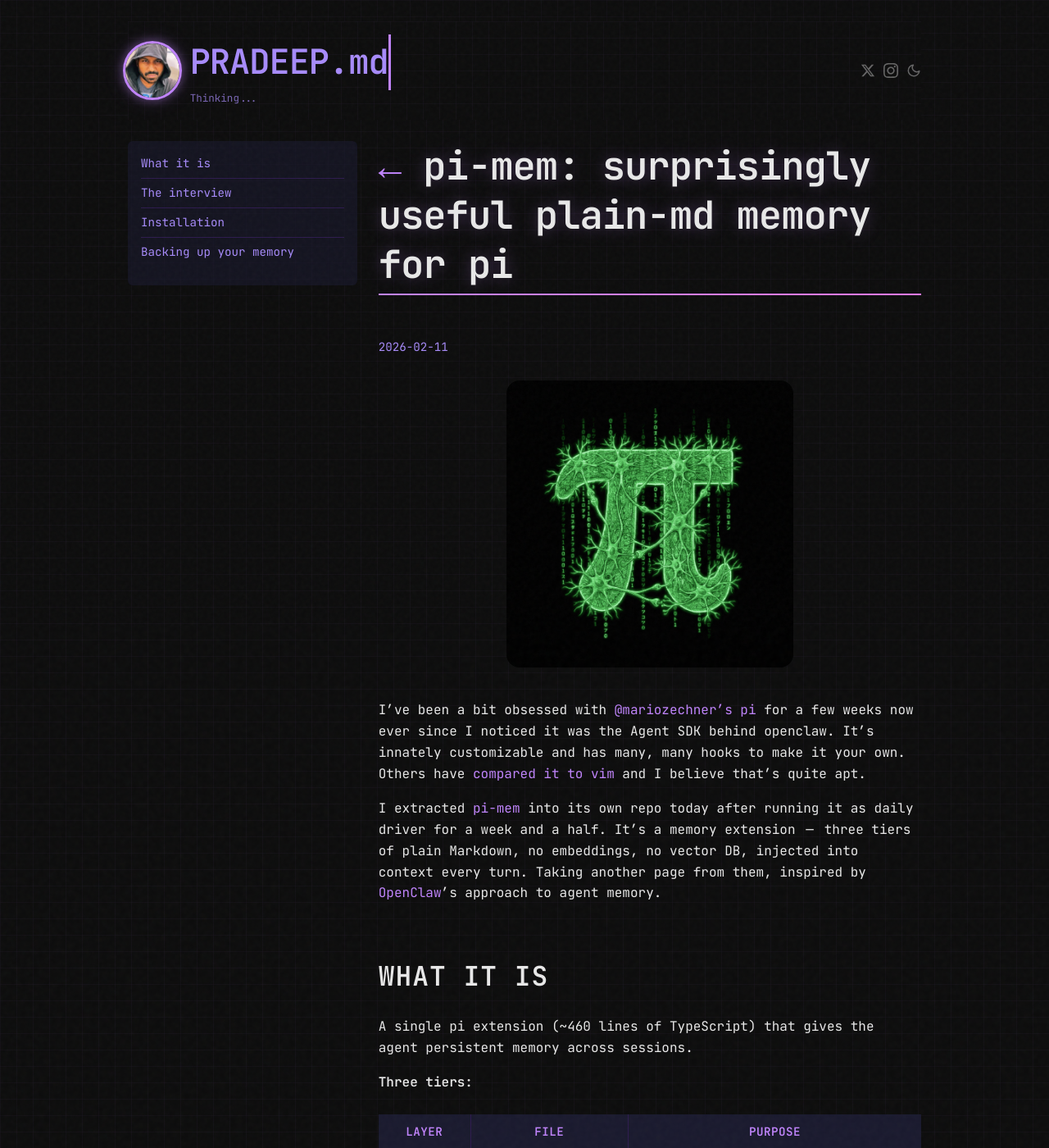
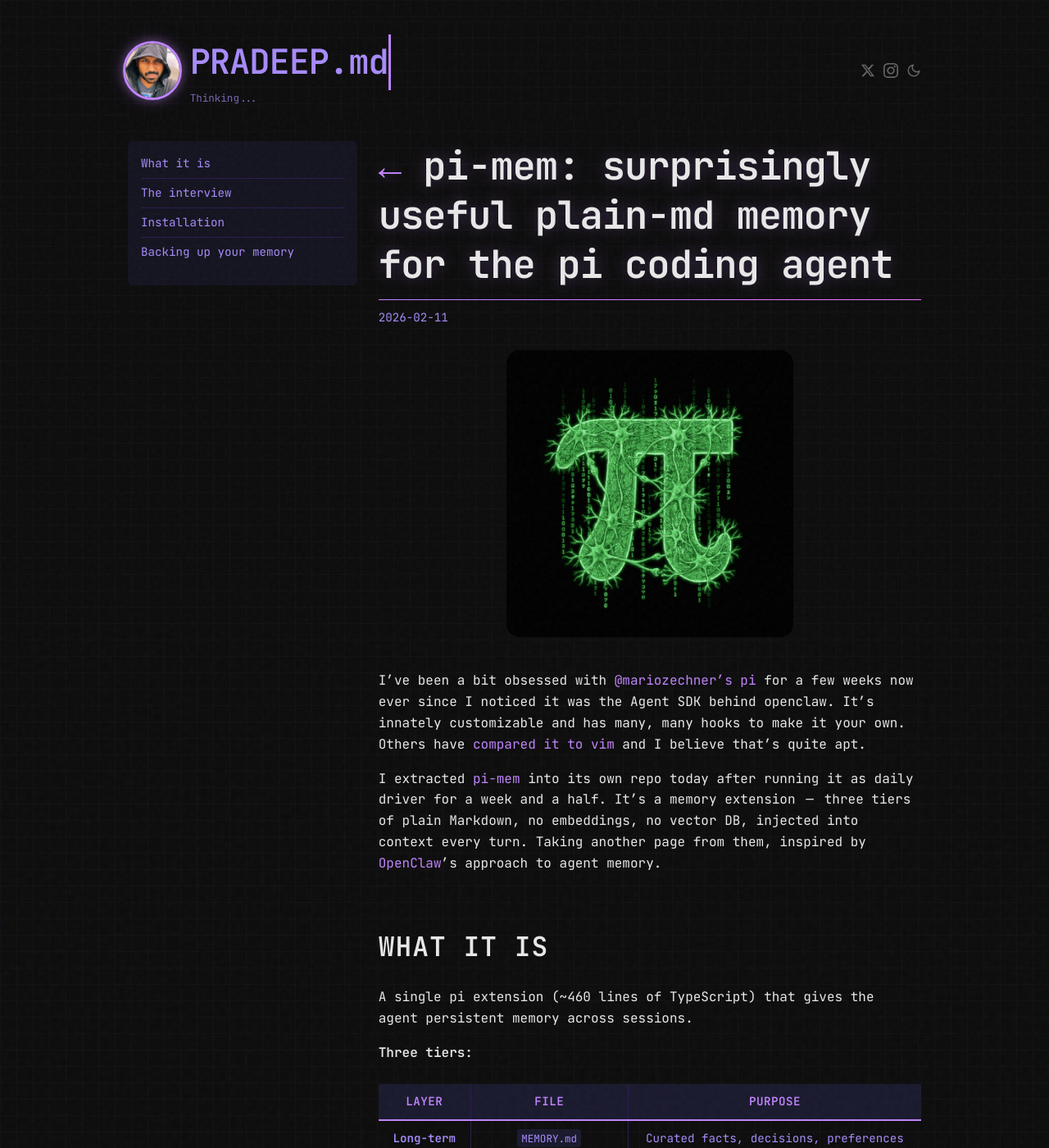
Before and after one commit to skyfallsin/skyfallsin.github.io, a Jekyll site: the page built from _posts/2026-02-11-pi-mem.md, in a window 1280 px wide and 1400 px high. Shown: the whole window at 82% size. Built offline with Jekyll 4.4.1, drawn with Linux system fonts in a browser that asks for light colours; nearby versions of some CDN libraries.

Commit message:
date right-aligned under title divider, update title

```diff
--- a/_layouts/default.html
+++ b/_layouts/default.html
@@ -816,6 +816,15 @@
       margin-top: 0;
       font-size: calc(1rem * 1.618 * 1.618 * 1.128);
       letter-spacing: var(--lk-tracking-tight);
+      padding-bottom: var(--lk-size-sm);
+      border-bottom: 1px solid var(--lk-outline);
+      margin-bottom: 0;
+    }
+    .post-layout article h1:first-child + .post-date {
+      text-align: right;
+      width: auto;
+      padding-top: var(--lk-size-xs);
+      margin-top: 0;
     }
     @media (min-width: 1200px) {
       body:has(.post-layout) {
--- a/_posts/2026-02-11-pi-mem.md
+++ b/_posts/2026-02-11-pi-mem.md
@@ -1,6 +1,6 @@
 ---
 layout: post
-title: "pi-mem: surprisingly useful plain-md memory for pi"
+title: "pi-mem: surprisingly useful plain-md memory for the pi coding agent"
 date: 2026-02-11
 published: true
 image: /images/posts/pi-mem.png
```
